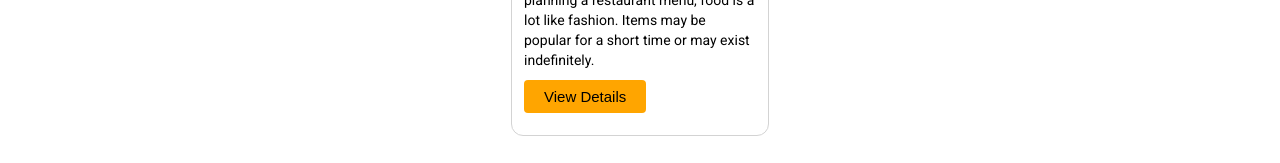
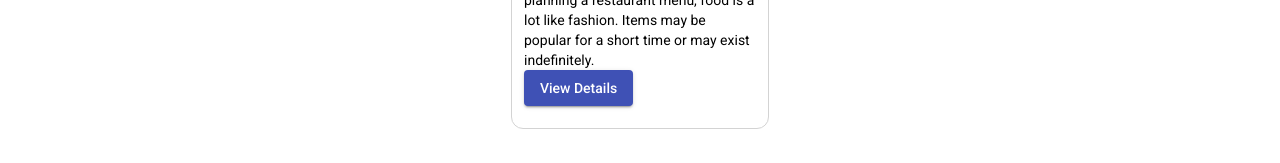
Before and after one commit to naveedaheer/angular-order-food, an Angular app: page / in a window 1280 px wide. Shown: the part 356-519 px from the top of the page. Built offline with nearby package versions, Linux system fonts and the light colour scheme.

Commit message:
Added material components

```diff
--- a/src/app/app.module.ts
+++ b/src/app/app.module.ts
@@ -6,6 +6,7 @@ import { AppComponent } from './app.component';
 import { BrowserAnimationsModule } from '@angular/platform-browser/animations';
 
 import { CoreModule } from './core/core.module';
+import { SharedModule } from './shared/shared.module';
 
 @NgModule({
   declarations: [
@@ -16,6 +17,7 @@ import { CoreModule } from './core/core.module';
     AppRoutingModule,
     BrowserAnimationsModule,
     CoreModule,
+    SharedModule
   ],
   providers: [],
   bootstrap: [AppComponent]
--- a/src/app/home/home.module.ts
+++ b/src/app/home/home.module.ts
@@ -2,10 +2,10 @@ import { NgModule } from '@angular/core';
 import { CommonModule } from '@angular/common';
 
 import { HomeRoutingModule } from './home-routing.module';
-
 import { HomeComponent } from './home/home.component';
 
-import {MatCardModule} from '@angular/material/card';
+import { SharedModule } from '../shared/shared.module';
+
 
 
 @NgModule({
@@ -13,7 +13,7 @@ import {MatCardModule} from '@angular/material/card';
   imports: [
     CommonModule,
     HomeRoutingModule,
-    MatCardModule
+    SharedModule
   ]
 })
 export class HomeModule { }
--- a/src/app/home/home/home.component.html
+++ b/src/app/home/home/home.component.html
@@ -15,7 +15,7 @@
              <span><b>Discription:</b> When it comes to planning a restaurant menu, food is a lot like fashion. Items may be popular for a short time or may exist indefinitely.</span>
             </div>
             <div>
-                <button routerLink="menu-items/menu-details/1" >View Details</button>
+                <button routerLink="menu-items/menu-details/1"  mat-raised-button color="primary">View Details</button>
             </div>
         </div>
     </div>
--- a/src/app/home/home/home.component.scss
+++ b/src/app/home/home/home.component.scss
@@ -18,16 +18,6 @@
 
         .card-content {
             padding: 12px;
-
-            button {
-                margin-top: 10px;
-                background-color: orange;
-                border: none;
-                border-radius: 4px;
-                font-size: 15px;
-                font-weight: 500;
-                padding: 8px 20px;
-            }
         }
     }
 }
--- a/src/app/menu-items/checkout/checkout.component.html
+++ b/src/app/menu-items/checkout/checkout.component.html
@@ -1,23 +1,17 @@
-<div class="container">
-    <div class="card">
-        <div class="img-sec">
-            <img src="https://madhurasrecipe.com/wp-content/uploads/2020/10/Bahubali-Sandwich.jpg" alt="Sandwich"
-                title="Sandwich">
-        </div>
-        <div class="card-content">
-            <div>
-                <span><b>Price:</b> $25</span>
-            </div>
-            <div>
-                <span><b>Availability:</b> 35</span>
-            </div>
-            <div>
-                <span><b>Discription:</b> When it comes to planning a restaurant menu, food is a lot like fashion. Items
-                    may be popular for a short time or may exist indefinitely.</span>
-            </div>
-            <div>
-                <button routerLink="menu-items/menu-details/1">View Details</button>
-            </div>
-        </div>
-    </div>
+<div>
+    <mat-form-field appearance="fill">
+        <mat-label>Input</mat-label>
+        <input matInput>
+    </mat-form-field>
+    <mat-form-field appearance="fill">
+        <mat-label>Select</mat-label>
+        <mat-select>
+            <mat-option value="one">First option</mat-option>
+            <mat-option value="two">Second option</mat-option>
+        </mat-select>
+    </mat-form-field>
+    <mat-form-field appearance="fill">
+        <mat-label>Textarea</mat-label>
+        <textarea matInput></textarea>
+    </mat-form-field>
 </div>
--- a/src/app/menu-items/item-details/item-details.component.html
+++ b/src/app/menu-items/item-details/item-details.component.html
@@ -1 +1,23 @@
-<p>item-details works!</p>
+<div class="container">
+    <div class="card">
+        <div class="img-sec">
+            <img src="https://madhurasrecipe.com/wp-content/uploads/2020/10/Bahubali-Sandwich.jpg" alt="Sandwich"
+                title="Sandwich">
+        </div>
+        <div class="card-content">
+            <div>
+                <span><b>Price:</b> $25</span>
+            </div>
+            <div>
+                <span><b>Availability:</b> 35</span>
+            </div>
+            <div>
+                <span><b>Discription:</b> When it comes to planning a restaurant menu, food is a lot like fashion. Items
+                    may be popular for a short time or may exist indefinitely.</span>
+            </div>
+            <div>
+                <button routerLink="/menu-items/checkout"  mat-raised-button color="primary">Checkout</button>
+            </div>
+        </div>
+    </div>
+</div>
--- a/src/app/menu-items/menu-items.module.ts
+++ b/src/app/menu-items/menu-items.module.ts
@@ -3,6 +3,7 @@ import { CommonModule } from '@angular/common';
 import { ItemDetailsComponent } from './item-details/item-details.component';
 import { MenuRoutingModule } from './menu-items.routing';
 import { CheckoutComponent } from './checkout/checkout.component';
+import { SharedModule } from '../shared/shared.module';
 
 @NgModule({
   declarations: [
@@ -11,7 +12,8 @@ import { CheckoutComponent } from './checkout/checkout.component';
   ],
   imports: [
     CommonModule,
-    MenuRoutingModule
+    MenuRoutingModule,
+    SharedModule
   ]
 })
 export class MenuItemsModule { }
```
Also changed, not shown: src/app/shared/material.module.ts (+10 -0 lines).
